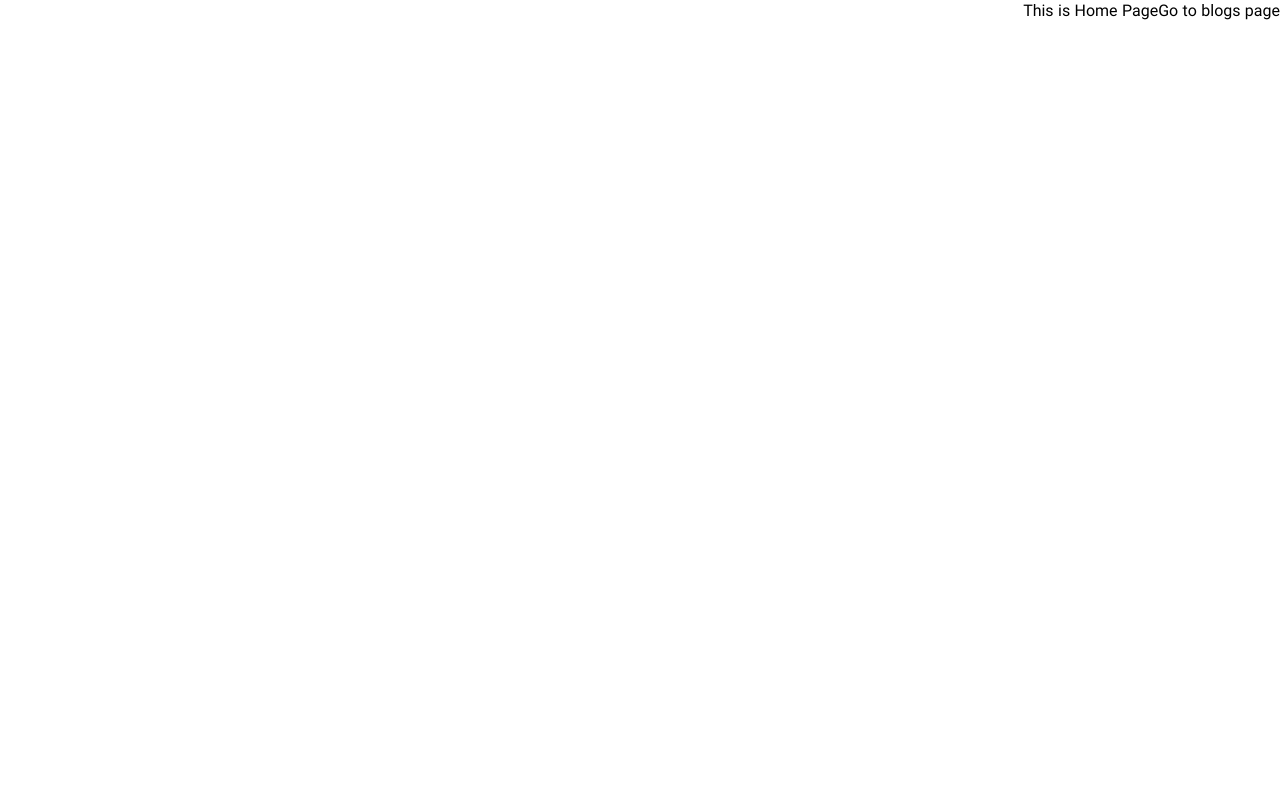
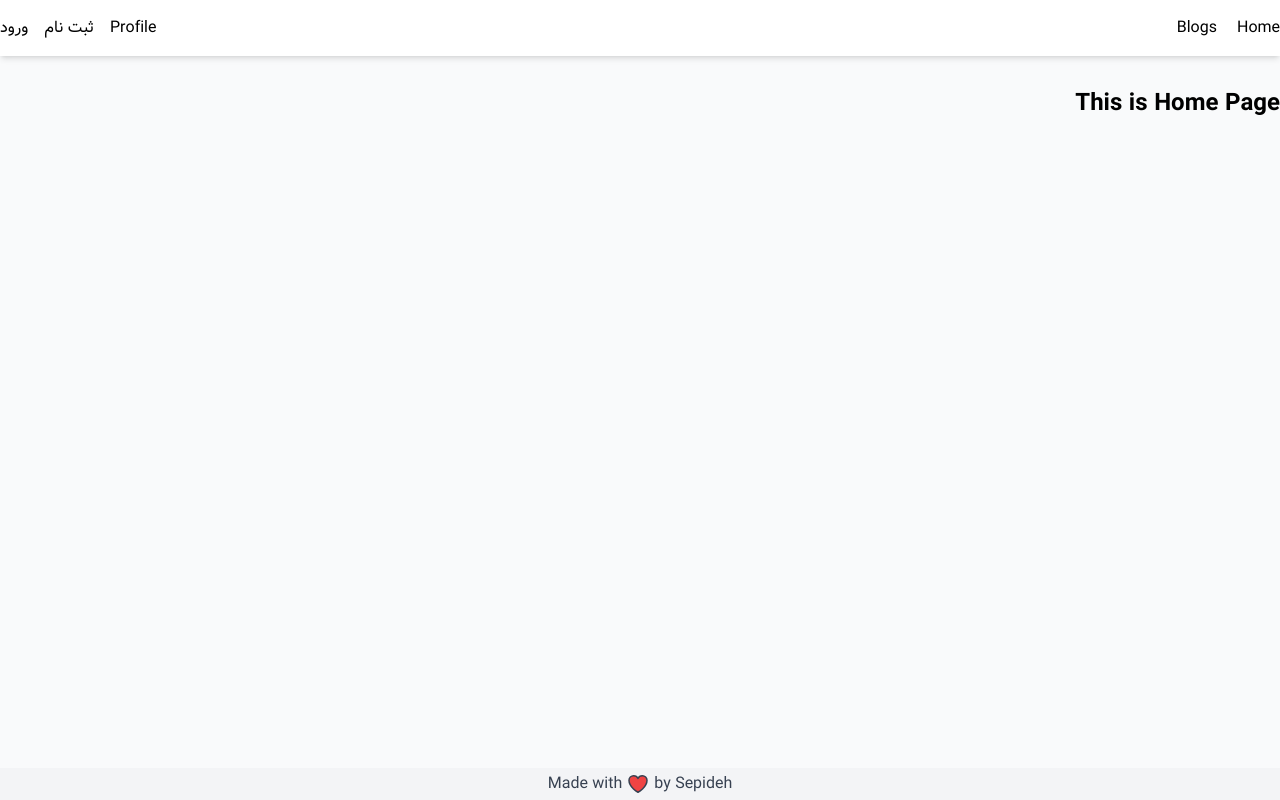
Before and after one commit to sepidehbiglarizadeh/Online-Store---Blog-Next.js-, a Next.js app: page / in a window 1280 px wide. Built offline with nearby package versions, Linux system fonts and the light colour scheme.

Commit message:
create Layout component

```diff
--- /dev/null
+++ b/src/containers/Layout/Footer.js
@@ -0,0 +1,13 @@
+import { HeartIcon } from "@heroicons/react/24/outline";
+
+const Footer = () => {
+  return (
+    <footer className="fixed bottom-0 left-0 right-0 w-full py-1 bg-gray-100">
+      <p className="text-gray-700 flex items-center justify-center" dir="ltr">
+        Made with <HeartIcon className="w-6 h-6 fill-red-500 mx-1" /> by Sepideh
+      </p>
+    </footer>
+  );
+};
+
+export default Footer;
--- /dev/null
+++ b/src/containers/Layout/Header.js
@@ -0,0 +1,37 @@
+import Link from "next/link";
+
+const Header = () => {
+  return (
+    <header className="bg-white shadow-md py-2 mb-8 px-4 md:px-0">
+      <div className="container mx-auto xl:max-w-screen-xl">
+        <nav className="flex justify-between">
+          <ul className="flex items-center gap-x-5">
+            <li>
+              <Link href="/" className="py-2 block">
+                Home
+              </Link>
+            </li>
+            <li>
+              <Link href="/blogs" className="py-2 block">
+                Blogs
+              </Link>
+            </li>
+          </ul>
+          <div className="flex items-center gap-x-4">
+            <Link href="/profile" className="py-2 block">
+              Profile
+            </Link>
+            <Link href="/signup" className="py-2 block">
+              ثبت نام
+            </Link>
+            <Link href="/signin" className="py-2 block">
+              ورود
+            </Link>
+          </div>
+        </nav>
+      </div>
+    </header>
+  );
+};
+
+export default Header;
--- /dev/null
+++ b/src/containers/Layout/index.js
@@ -0,0 +1,14 @@
+import Footer from "./Footer";
+import Header from "./Header";
+
+const Layout = ({ children }) => {
+  return (
+    <div className="bg-gray-50 min-h-screen pb-14">
+      <Header />
+      {children}
+      <Footer />
+    </div>
+  );
+};
+
+export default Layout;
--- a/src/pages/_app.js
+++ b/src/pages/_app.js
@@ -1,5 +1,10 @@
-import '@/styles/globals.css'
+import Layout from "@/containers/Layout";
+import "@/styles/globals.css";
 
 export default function App({ Component, pageProps }) {
-  return <Component {...pageProps} />
+  return (
+    <Layout>
+      <Component {...pageProps} />
+    </Layout>
+  );
 }
--- a/src/pages/blogs/[categorySlug].js
+++ b/src/pages/blogs/[categorySlug].js
@@ -7,7 +7,6 @@ import queryString from "query-string";
 
 export default function CategoryPage({ blogsData, postCategories }) {
   return (
-    <main className="bg-gray-50">
     <div className="container mx-auto lg:max-w-screen-xl px-4 md:px-0">
       <MobileCategory postCategories={postCategories} />
       <div className="grid gap-8 md:grid-cols-12 md:grid-rows-[60px_minmax(300px,_1fr)]  min-h-screen">
@@ -22,7 +21,6 @@ export default function CategoryPage({ blogsData, postCategories }) {
         </div>
       </div>
     </div>
-    </main>
   );
 }
 
--- a/src/pages/blogs/index.js
+++ b/src/pages/blogs/index.js
@@ -6,7 +6,6 @@ import DesktopCategory from "@/components/posts/DesktopCategory";
 
 export default function BlogPage({ blogsData, postCategories }) {
   return (
-    <main className="bg-gray-50">
     <div className="container mx-auto lg:max-w-screen-xl px-4 md:px-0">
       <MobileCategory postCategories={postCategories} />
       <div className="grid gap-8 md:grid-cols-12 md:grid-rows-[60px_minmax(300px,_1fr)]  min-h-screen">
@@ -21,7 +20,6 @@ export default function BlogPage({ blogsData, postCategories }) {
         </div>
       </div>
     </div>
-    </main>
   );
 }
 
--- a/src/pages/index.js
+++ b/src/pages/index.js
@@ -2,10 +2,10 @@ import Link from "next/link";
 
 const HomePage = () => {
   return (
-    <div>This is Home Page
-      <Link href="/blogs">Go to blogs page</Link>
+    <div className="container mx-auto lg:max-w-screen-xl">
+      <h1 className="text-2xl font-bold">This is Home Page</h1>
     </div>
-   );
-}
+  );
+};
 
 export default HomePage;
--- a/src/pages/posts/[hashId]/[postSlug].js
+++ b/src/pages/posts/[hashId]/[postSlug].js
@@ -24,7 +24,6 @@ const PostPage = ({ post }) => {
   };
 
   return (
-    <div className="bg-gray-50 min-h-screen p-4">
     <div className="md:max-w-screen-lg container mx-auto">
       <header className="flex flex-col md:flex-row gap-y-5 md:justify-between md:items-start mb-12 mx-auto max-w-screen-md">
         {/* author data */}
@@ -47,9 +46,7 @@ const PostPage = ({ post }) => {
               {post.author.biography}
             </span>
             <div className="font-normal text-gray-400 text-sm">
-                <span>
-                  {toLocalDate(post.createdAt)}
-                </span>
+              <span>{toLocalDate(post.createdAt)}</span>
               <span className="mx-1">&bull;</span>
               <span>
                 <span>خواندن</span>
@@ -82,15 +79,15 @@ const PostPage = ({ post }) => {
         <p>
           لورم ایپسوم متن ساختگی با تولید سادگی نامفهوم از صنعت چاپ، و با
           استفاده از طراحان گرافیک است، چاپگرها و متون بلکه روزنامه و مجله در
-            ستون و سطرآنچنان که لازم است، و برای شرایط فعلی تکنولوژی مورد نیاز،
-            و کاربردهای متنوع با هدف بهبود ابزارهای کاربردی می باشد، کتابهای
-            زیادی در شصت و سه درصد گذشته حال و آینده، شناخت فراوان جامعه و
-            متخصصان را می طلبد، تا با نرم افزارها شناخت بیشتری را برای طراحان
-            رایانه ای علی الخصوص طراحان خلاقی، و فرهنگ پیشرو در زبان فارسی ایجاد
-            کرد، در این صورت می توان امید داشت که تمام و دشواری موجود در ارائه
-            راهکارها، و شرایط سخت تایپ به پایان رسد و زمان مورد نیاز شامل
-            حروفچینی دستاوردهای اصلی، و جوابگوی سوالات پیوسته اهل دنیای موجود
-            طراحی اساسا مورد استفاده قرار گیرد.
+          ستون و سطرآنچنان که لازم است، و برای شرایط فعلی تکنولوژی مورد نیاز، و
+          کاربردهای متنوع با هدف بهبود ابزارهای کاربردی می باشد، کتابهای زیادی
+          در شصت و سه درصد گذشته حال و آینده، شناخت فراوان جامعه و متخصصان را می
+          طلبد، تا با نرم افزارها شناخت بیشتری را برای طراحان رایانه ای علی
+          الخصوص طراحان خلاقی، و فرهنگ پیشرو در زبان فارسی ایجاد کرد، در این
+          صورت می توان امید داشت که تمام و دشواری موجود در ارائه راهکارها، و
+          شرایط سخت تایپ به پایان رسد و زمان مورد نیاز شامل حروفچینی دستاوردهای
+          اصلی، و جوابگوی سوالات پیوسته اهل دنیای موجود طراحی اساسا مورد استفاده
+          قرار گیرد.
         </p>
         <img src={post.coverImage} alt="" />
         <h2>عنوان تستی دوم</h2>
@@ -117,8 +114,7 @@ const PostPage = ({ post }) => {
       {/* post tags like-bookmark */}
       <section>
         <ul className="flex items-center flex-wrap gap-x-4 mb-6">
-            {["فرانت اند", "جاوااسکریپت", "ریکت", "Next.js"].map(
-              (tag, index) => {
+          {["فرانت اند", "جاوااسکریپت", "ریکت", "Next.js"].map((tag, index) => {
             return (
               <li
                 key={index}
@@ -127,8 +123,7 @@ const PostPage = ({ post }) => {
                 {tag}
               </li>
             );
-              }
-            )}
+          })}
         </ul>
         {/* like-comment-bookmark */}
         <div className="flex items-center flex-col gap-y-8 md:flex-row md:justify-between">
@@ -192,7 +187,6 @@ const PostPage = ({ post }) => {
       {/* post comments */}
       <PostComments post={post} />
     </div>
-    </div>
   );
 };
 
```
Lines whose indentation alone changed are shown as unchanged.
